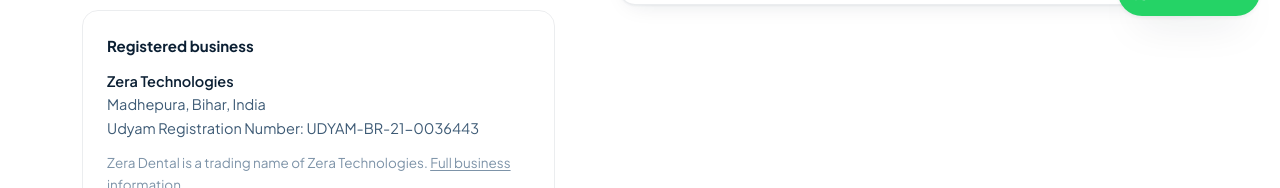
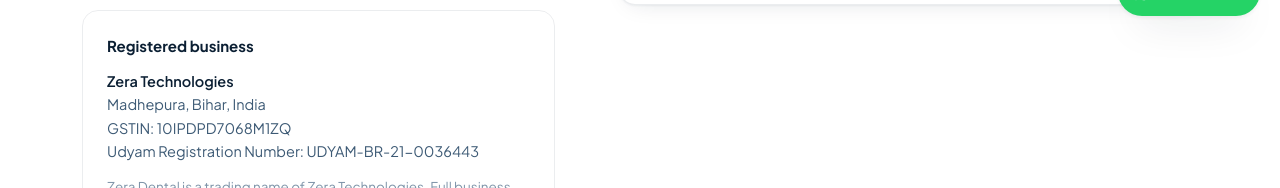
Before and after one commit to zeradental3585-dotcom/zeradental, a Next.js app: page /contact in a window 1280 px wide. Shown: the part 764-952 px from the top of the page. Built offline with nearby package versions, Linux system fonts and the light colour scheme; no server answers.

Commit message:
Contact: add GSTIN to the registered business block

```diff
--- a/app/contact/page.tsx
+++ b/app/contact/page.tsx
@@ -64,6 +64,8 @@
                 <br />
                 {SITE.addressLines.join(', ')}
                 <br />
+                GSTIN: {SITE.gstin}
+                <br />
                 Udyam Registration Number: {SITE.udyam}
               </address>
               <p className="mt-3 text-[13.5px] leading-relaxed text-ink-300">
```
